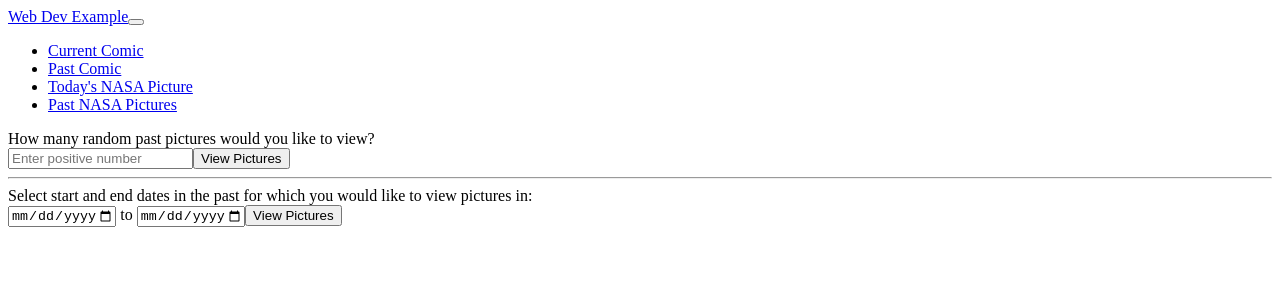
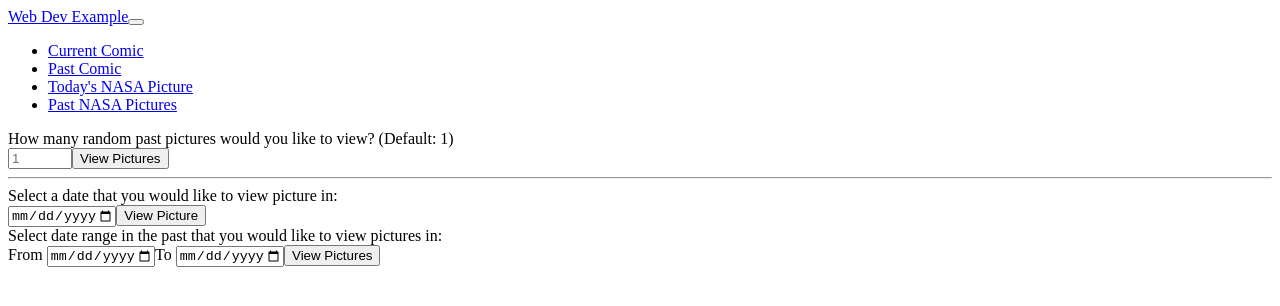
Before and after one commit to angie313/Spring-Class-Demo, a React app in the folder demo/src/main/react/: page /past-nasa-pictures in a window 1280 px wide. Shown: the top 306 px of the page. Built offline with nearby package versions, Linux system fonts and the light colour scheme; the HTML template or start-up script is replaced by a standard one.

Commit message:
added select date for one past picture and display server side error

```diff
--- a/demo/src/main/react/containers/nasa/PastApodContainer.js
+++ b/demo/src/main/react/containers/nasa/PastApodContainer.js
@@ -1,4 +1,4 @@
-import React, { useEffect, useState } from 'react';
+import React, { useState } from 'react';
 import axios from 'axios';
 import Nav from '../../components/nav/Nav';
 import moment from 'moment';
@@ -7,9 +7,11 @@ const PastApodContainer = () => {
     const currentDate = moment().format('YYYY-MM-DD');
 
     const [pastApod, setPastApod] = useState([])
+    const [userSelectDate, setUserSelectDate] = useState(currentDate)
     const [userInputCount, setUserInputCount] = useState(1)
-    const [userInputStartDate, setUserInputStartDate] = useState([])
-    const [userInputEndDate, setUserInputEndDate] = useState([])
+    const [userInputStartDate, setUserInputStartDate] = useState(currentDate)
+    const [userInputEndDate, setUserInputEndDate] = useState(currentDate)
+    const [responseErr, setResponseErr] = useState({})
 
     const fetchApod = (param) => {
         axios.get('/nasa/apod', {
@@ -17,45 +19,58 @@ const PastApodContainer = () => {
         })
             .then(function (response) {
                 setPastApod(response.data)
-                console.log(response.data)
             })
             .catch(function (error) {
-                // handle error
-                console.log(error);
+                setResponseErr(error.response.data)
             })
     }
 
     return (<>
         <Nav />
         <div className="m-3">
-            <label>How many random past pictures would you like to view?</label>
+            <label>How many random past pictures would you like to view? (Default: 1)</label>
             <div className='my-2'>
-                <input type="number" onChange={(e) => setUserInputCount(e.target.value)} placeholder="Enter positive number" />
-                <button type="button" className="btn btn-primary btn-sm mx-4" onClick={() => fetchApod({ count: userInputCount })}>View Pictures</button>
+                <input type="number" onChange={(e) => setUserInputCount(e.target.value)} placeholder="1" min="1" max="100" />
+                <button type="button" className="btn btn-primary btn-sm mx-4" onClick={() => fetchApod({ "count": userInputCount })}>View Pictures</button>
             </div>
         </div>
         <hr />
+
         <div className="m-3">
-            <label>Select start and end dates in the past for which you would like to view pictures in: </label>
+            <label>Select a date that you would like to view picture in: </label>
             <div className='my-2'>
-
-                <input type="date" onChange={(e) => setUserInputStartDate(e.target.value)} min="1995-06-16" max={currentDate} />
-                <span> to </span>
-                <input type="date" onChange={(e) => setUserInputEndDate(e.target.value)} min="1995-06-16" max={currentDate} />
+                <input type="date" onChange={(e) => setUserSelectDate(e.target.value)} min="1995-06-16" max={currentDate} />
+                <button type="button" className="btn btn-primary btn-sm mx-4" onClick={() => fetchApod({ "date": userSelectDate })}>View Picture</button>
+            </div>
+        </div>
+        <div className="m-3">
+            <label>Select date range in the past that you would like to view pictures in: </label>
+            <div className='my-2'>
+                <span>From </span>
+                <input type="date" className='mx-2' onChange={(e) => setUserInputStartDate(e.target.value)} min="1995-06-16" max={currentDate} />
+                <span>To </span>
+                <input type="date" className='mx-2' onChange={(e) => setUserInputEndDate(e.target.value)} min="1995-06-16" max={currentDate} />
 
                 <button type="button" className="btn btn-primary btn-sm mx-4" onClick={() => fetchApod({ "start-date": userInputStartDate, "end-date": userInputEndDate })}>View Pictures</button>
             </div>
         </div>
 
         {
+            responseErr &&
+            <p className='text-danger m-3'>{responseErr.errorMessage}</p>
+        }
+
+        {
             pastApod &&
             pastApod.map((apod, index) =>
                 <div className="m-3" key={index}>
                     <h3>{apod.date}: {apod.title}</h3>
-                    <img src={apod.url} alt={apod.title && "No Image for the day"} />
-                    <p>{apod.explanation}</p>
-                </div>
-            )
+                    {apod["media_type"] == "video"
+                        ? <iframe width="560" height="400" src={apod.url} />
+                        : <img src={apod.url} alt={apod.title && "No Image for the day"} />
+                    }
+                    <p className='my-1'>{apod.explanation}</p>
+                </div>)
         }
 
     </>)
--- a/demo/src/main/react/containers/nasa/TodayApodContainer.js
+++ b/demo/src/main/react/containers/nasa/TodayApodContainer.js
@@ -20,15 +20,16 @@ const TodayApodContainer = () => {
     return (<>
         <Nav />
         {
-            todayNasaApod && <h1>Today's Picture: {todayNasaApod.date} {todayNasaApod.title} </h1>
-        }
-        {
             todayNasaApod &&
-            <div>
-                <img src={todayNasaApod.url} alt={todayNasaApod.title && "No Image for the day"} />
+            <div className='m-3'>
+                <h1>Today's Picture: {todayNasaApod.date} {todayNasaApod.title} </h1>
+                {todayNasaApod["media_type"] == "video"
+                    ? <iframe width="560" height="400" src={todayNasaApod.url} />
+                    : <img src={todayNasaApod.url} alt={todayNasaApod.title && "No Image for the day"} />
+                }
+                <p className='my-1'>{todayNasaApod.explanation}</p>
             </div>
         }
-        <p>{todayNasaApod && todayNasaApod.explanation}</p>
     </>)
 }
 
```
Also changed, not shown: 2 other files (tests, documents, lock files or other folders).
